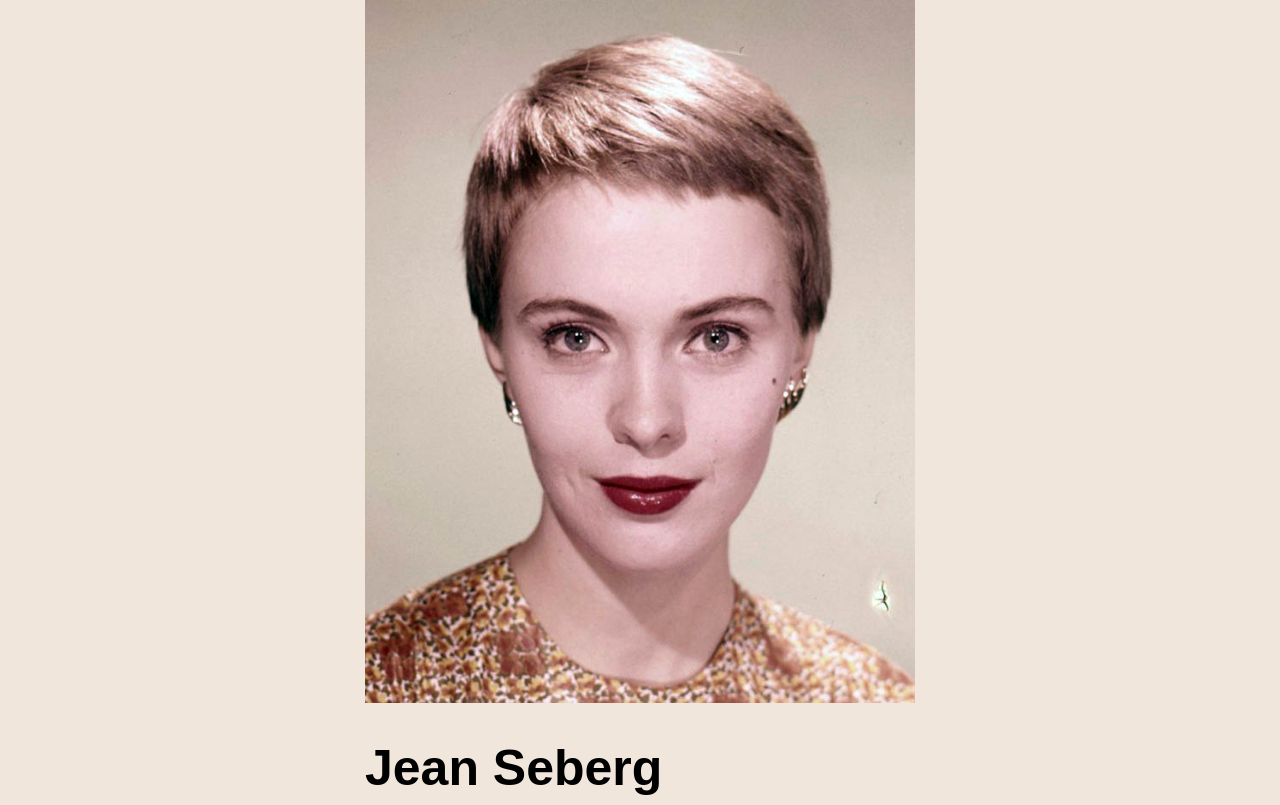
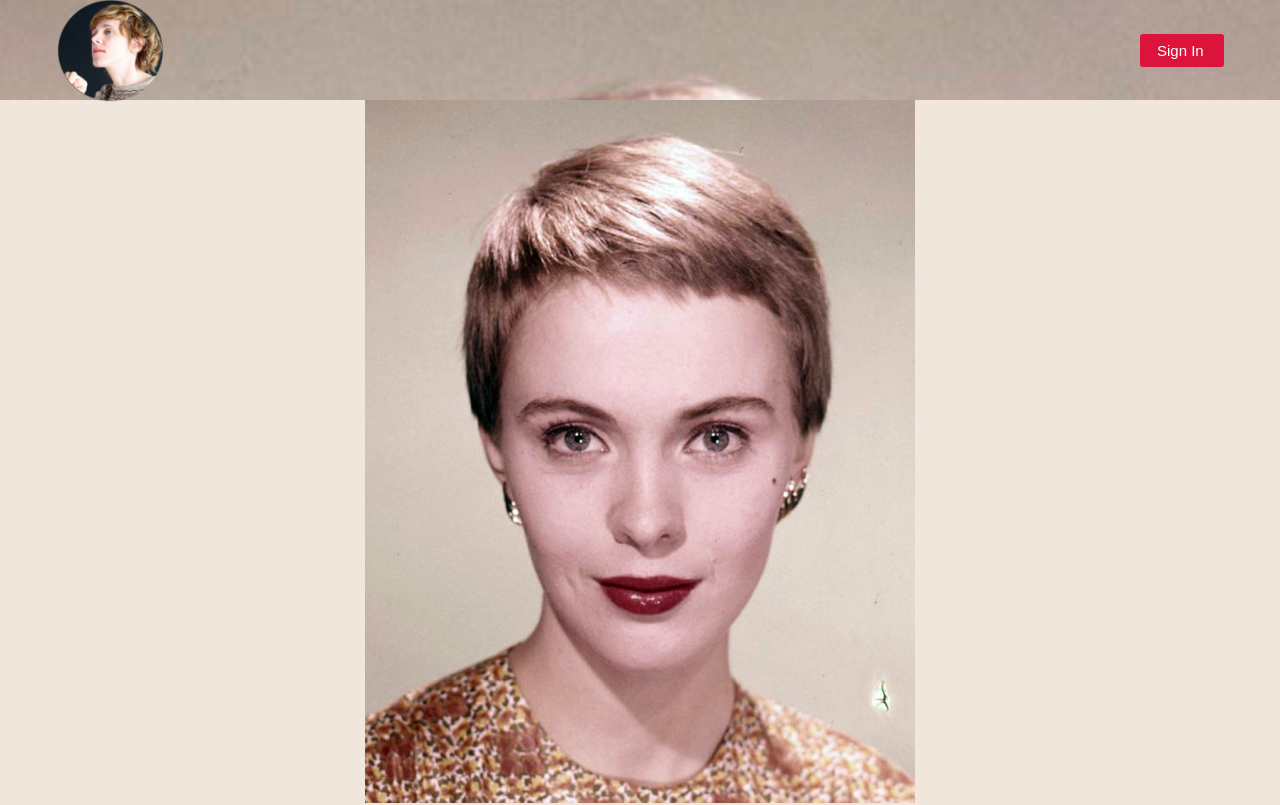
Before and after one commit to helenemartin/actions-speak-louder-than-emojis, a React (Create React App) app: page / in a window 1280 px wide. Shown: the top 805 px of the page. Built offline with nearby package versions, Linux system fonts and the light colour scheme.

Commit message:
style header

```diff
--- /dev/null
+++ b/src/components/header/index.js
@@ -0,0 +1,23 @@
+import React from "react";
+import { Link as ReachRouterLink } from "react-router-dom";
+import { Background, Container, Logo, ButtonLink } from "./styles/header";
+
+export default function Header({ bg = true, children, ...restProps }) {
+  return bg ? <Background {...restProps}>{children}</Background> : children;
+}
+
+Header.Frame = function HeaderFrame({ children, ...restProps }) {
+  return <Container {...restProps}>{children}</Container>;
+};
+
+Header.Logo = function HeaderLogo({ to, ...restProps }) {
+  return (
+    <ReachRouterLink to={to}>
+      <Logo {...restProps} />
+    </ReachRouterLink>
+  );
+};
+
+Header.ButtonLink = function HeaderButtonLink({ children, ...restProps }) {
+  return <ButtonLink {...restProps}>{children}</ButtonLink>;
+};
--- /dev/null
+++ b/src/components/header/styles/header.js
@@ -0,0 +1,74 @@
+import styled from "styled-components";
+import { Link as ReachRouterLink } from "react-router-dom";
+
+export const Background = styled.section`
+  display: flex;
+  flex-direction: column;
+  background: url(${({ src }) =>
+      src ? `../images/${src}.jpg` : "../images/Jean-Seberg.jpg"})
+    top left / cover no-repeat;
+
+  @media (max-width: 1100px) {
+    ${({ dontShowOnSmallViewPort }) =>
+      dontShowOnSmallViewPort && `background: none;`}
+  }
+`;
+
+export const Container = styled.div`
+  display: flex;
+  margin: 0 56px;
+  height: 64px;
+  padding: 18px 0;
+  justify-content: space-between;
+  align-items: center;
+
+  a {
+    display: flex;
+  }
+  @media (max-width: 1000px) {
+    margin: 0 30px;
+  }
+`;
+
+export const Link = styled.p`
+  color: #fff;
+  text-decoration: none;
+  margin-right: 30px;
+  font-weight: ${({ active }) => (active === "true" ? "700" : "normal")};
+  cursor: pointer;
+
+  &:hover {
+    font-weight: bold;
+  }
+  &:last-of-type {
+    margin-right: 0;
+  }
+`;
+
+export const ButtonLink = styled(ReachRouterLink)`
+  display: block;
+  background-color: crimson;
+  width: 84px;
+  height: fit-content;
+  color: white;
+  border: 0;
+  font-size: 15px;
+  border-radius: 3px;
+  padding: 8px 17px;
+  cursor: pointer;
+  text-decoration: none;
+  box-sizing: border-box;
+
+  &:hover {
+    background: #f40612;
+  }
+`;
+
+export const Logo = styled.img`
+  width: 108px;
+  margin-right: 100px;
+
+  @media (min-width: 1449px) {
+    width: 167px;
+  }
+`;
--- a/src/components/index.js
+++ b/src/components/index.js
@@ -2,3 +2,4 @@ export { default as Accordion } from "./accordion";
 export { default as Jumbotron } from "./jumbotron";
 export { default as Footer } from "./footer";
 export { default as OptForm } from "./opt-form";
+export { default as Header } from "./header";
--- /dev/null
+++ b/src/containers/header.js
@@ -0,0 +1,15 @@
+import React from "react";
+import { Header } from "../components";
+import * as ROUTES from "../constants/routes";
+
+export function HeaderContainer({ children }) {
+  return (
+    <Header>
+      <Header.Frame>
+        <Header.Logo to={ROUTES.HOME} src="images/portrait.png" alt="Helene" />
+        <Header.ButtonLink to={ROUTES.SIGN_IN}>Sign In</Header.ButtonLink>
+      </Header.Frame>
+      {children}
+    </Header>
+  );
+}
--- a/src/pages/home.js
+++ b/src/pages/home.js
@@ -2,10 +2,12 @@ import React from "react";
 import { FaqsContainer } from "../containers/faqs";
 import { JumbotronContainer } from "../containers/jumbotron";
 import { FooterContainer } from "../containers/footer";
+import { HeaderContainer } from "../containers/header";
 
 export default function Home() {
   return (
     <>
+      <HeaderContainer></HeaderContainer>
       <JumbotronContainer />
       <FaqsContainer />
       <FooterContainer />
```
Also changed, not shown: public/images/portrait.png (added).
